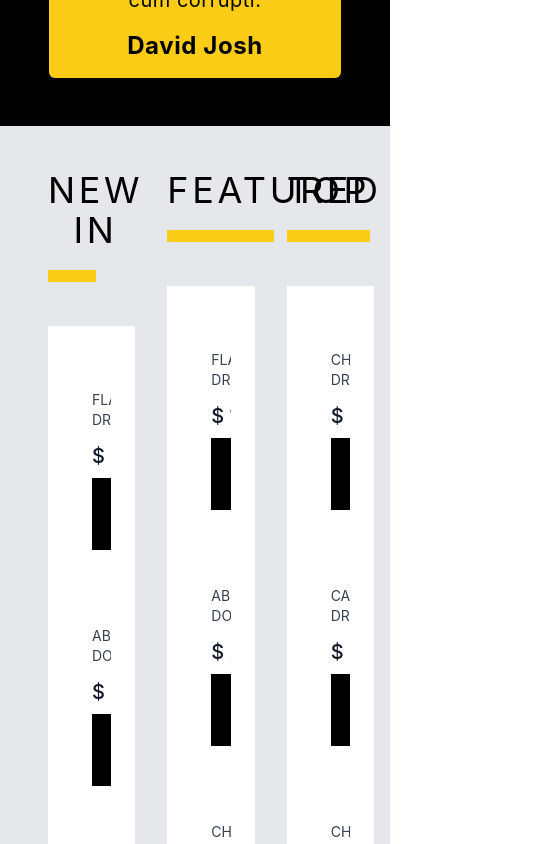
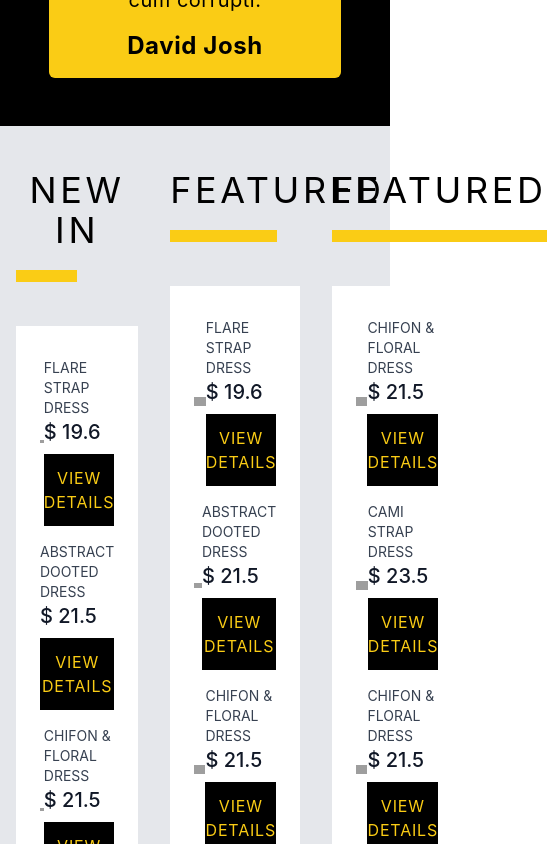
Before and after one commit to Pranta07/lady-client, a React (Create React App) app: page / in a window 390 px wide. Shown: the part 8200-9044 px from the top of the page, 547 px wide, since content can reach past the window. Built offline with nearby package versions, Linux system fonts and the light colour scheme; grey boxes are pictures that could not be loaded; what tw-elements would draw is missing.

Commit message:
lg and xl device responsive

```diff
--- a/src/Components/DressGallery/DressGallery.js
+++ b/src/Components/DressGallery/DressGallery.js
@@ -5,7 +5,7 @@ import Top from "../Top/Top";
 
 const DressGallery = () => {
     return (
-        <div className="mx-4 pb-10 flex">
+        <div className="container mx-auto lg:px-6 pb-10 flex">
             <NewIn></NewIn>
             <Featured></Featured>
             <Top></Top>
--- a/src/Components/Featured/Featured.js
+++ b/src/Components/Featured/Featured.js
@@ -39,16 +39,16 @@ const featuredProducts = [
 
 const Featured = () => {
     return (
-        <div className="w-1/3">
+        <div className="w-1/3 mx-4">
             <div className="flex justify-start">
-                <div className="my-3 p-8">
+                <div className="my-3 py-8">
                     <h1 className="uppercase text-4xl tracking-widest">
                         featured
                     </h1>
                     <p className="w-1/2 h-3 bg-yellow-400 mt-5"></p>
                 </div>
             </div>
-            <div className="bg-white p-6 ml-8">
+            <div className="bg-white p-6">
                 <div
                     id="carouselFeatured"
                     className="carousel slide relative"
@@ -69,12 +69,12 @@ const Featured = () => {
                                         <div className="w-1/3">
                                             <img
                                                 src={product.imgUrl}
-                                                className="block w-full"
+                                                className="w-full lg:h-36 xl:h-40"
                                                 alt="lady-shopping"
                                             />
                                         </div>
-                                        <div className="m-5">
-                                            <h3 className="text-sm text-gray-700 py-3">
+                                        <div className="lg:mx-3 xl:mx-5">
+                                            <h3 className="text-sm text-gray-700 lg:py-1 xl:py-3">
                                                 <a href={product.href}>
                                                     <span
                                                         aria-hidden="true"
@@ -86,7 +86,7 @@ const Featured = () => {
                                             <p className="text-xl font-medium text-gray-900">
                                                 $ {product.price}
                                             </p>
-                                            <button className="z-20 bg-black text-yellow-400 tracking-wider px-8 py-3 my-2 hover:bg-gray-900 cursor-pointer">
+                                            <button className="bg-black text-yellow-400 tracking-wider lg:px-3 xl:px-8 py-3 mt-2 hover:bg-gray-900 cursor-pointer">
                                                 VIEW DETAILS
                                             </button>
                                         </div>
--- a/src/Components/NewIn/NewIn.js
+++ b/src/Components/NewIn/NewIn.js
@@ -39,18 +39,18 @@ const newProducts = [
 
 const NewIn = () => {
     return (
-        <div className="w-1/3">
+        <div className="w-1/3 mx-4">
             <div className="flex justify-start">
-                <div className="my-3 p-8">
+                <div className="my-3 py-8">
                     <h1 className="uppercase text-4xl tracking-widest">
                         new in
                     </h1>
                     <p className="w-1/2 h-3 bg-yellow-400 mt-5"></p>
                 </div>
             </div>
-            <div className="bg-white p-6 ml-8">
+            <div className="bg-white p-6">
                 <div
-                    id="carouselProducts"
+                    id="carouselNewin"
                     className="carousel slide relative"
                     data-bs-ride="carousel"
                 >
@@ -69,12 +69,12 @@ const NewIn = () => {
                                         <div className="w-1/3">
                                             <img
                                                 src={product.imgUrl}
-                                                className="block w-full"
+                                                className="w-full lg:h-36 xl:h-40"
                                                 alt="lady-shopping"
                                             />
                                         </div>
-                                        <div className="m-5">
-                                            <h3 className="text-sm text-gray-700 py-3">
+                                        <div className="lg:mx-3 xl:mx-5">
+                                            <h3 className="text-sm text-gray-700 lg:py-1 xl:py-3">
                                                 <a href={product.href}>
                                                     <span
                                                         aria-hidden="true"
@@ -86,7 +86,7 @@ const NewIn = () => {
                                             <p className="text-xl font-medium text-gray-900">
                                                 $ {product.price}
                                             </p>
-                                            <button className="z-20 bg-black text-yellow-400 tracking-wider px-8 py-3 my-2 hover:bg-gray-900 cursor-pointer">
+                                            <button className="bg-black text-yellow-400 tracking-wider lg:px-3 xl:px-8 py-3 mt-2 hover:bg-gray-900 cursor-pointer">
                                                 VIEW DETAILS
                                             </button>
                                         </div>
@@ -99,7 +99,7 @@ const NewIn = () => {
                     <button
                         className="carousel-control-prev w-6 absolute top-0 bottom-0 flex items-center justify-center p-0 text-center border-0 hover:outline-none hover:no-underline focus:outline-none focus:no-underline left-0"
                         type="button"
-                        data-bs-target="#carouselProducts"
+                        data-bs-target="#carouselNewin"
                         data-bs-slide="prev"
                     >
                         <span
@@ -111,7 +111,7 @@ const NewIn = () => {
                     <button
                         className="carousel-control-next w-6 absolute top-0 bottom-0 flex items-center justify-center p-0 text-center border-0 hover:outline-none hover:no-underline focus:outline-none focus:no-underline right-0"
                         type="button"
-                        data-bs-target="#carouselProducts"
+                        data-bs-target="#carouselNewin"
                         data-bs-slide="next"
                     >
                         <span
--- a/src/Components/Top/Top.js
+++ b/src/Components/Top/Top.js
@@ -39,14 +39,16 @@ const topProducts = [
 
 const Top = () => {
     return (
-        <div className="w-1/3">
+        <div className="w-1/3 mx-4">
             <div className="flex justify-start">
-                <div className="my-3 p-8">
-                    <h1 className="uppercase text-4xl tracking-widest">top</h1>
+                <div className="my-3 py-8">
+                    <h1 className="uppercase text-4xl tracking-widest">
+                        featured
+                    </h1>
                     <p className="h-3 bg-yellow-400 mt-5"></p>
                 </div>
             </div>
-            <div className="bg-white p-6 ml-8">
+            <div className="bg-white p-6">
                 <div
                     id="carouselTop"
                     className="carousel slide relative"
@@ -67,12 +69,12 @@ const Top = () => {
                                         <div className="w-1/3">
                                             <img
                                                 src={product.imgUrl}
-                                                className="block w-full"
+                                                className="w-full lg:h-36 xl:h-40"
                                                 alt="lady-shopping"
                                             />
                                         </div>
-                                        <div className="m-5">
-                                            <h3 className="text-sm text-gray-700 py-3">
+                                        <div className="lg:mx-3 xl:mx-5">
+                                            <h3 className="text-sm text-gray-700 lg:py-1 xl:py-3">
                                                 <a href={product.href}>
                                                     <span
                                                         aria-hidden="true"
@@ -84,7 +86,7 @@ const Top = () => {
                                             <p className="text-xl font-medium text-gray-900">
                                                 $ {product.price}
                                             </p>
-                                            <button className="z-20 bg-black text-yellow-400 tracking-wider px-8 py-3 my-2 hover:bg-gray-900 cursor-pointer">
+                                            <button className="bg-black text-yellow-400 tracking-wider lg:px-3 xl:px-8 py-3 mt-2 hover:bg-gray-900 cursor-pointer">
                                                 VIEW DETAILS
                                             </button>
                                         </div>
```
